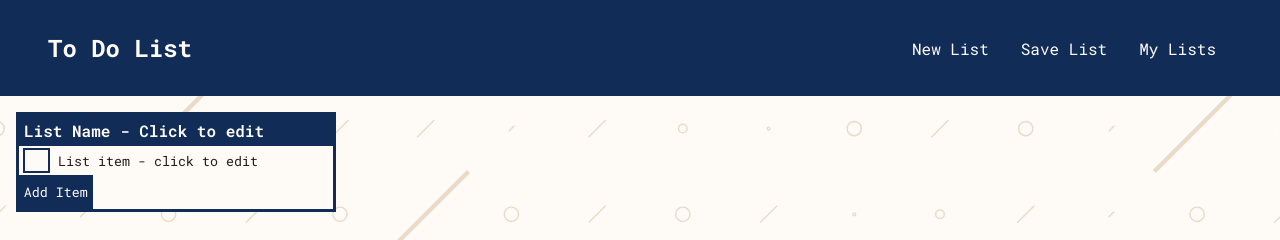
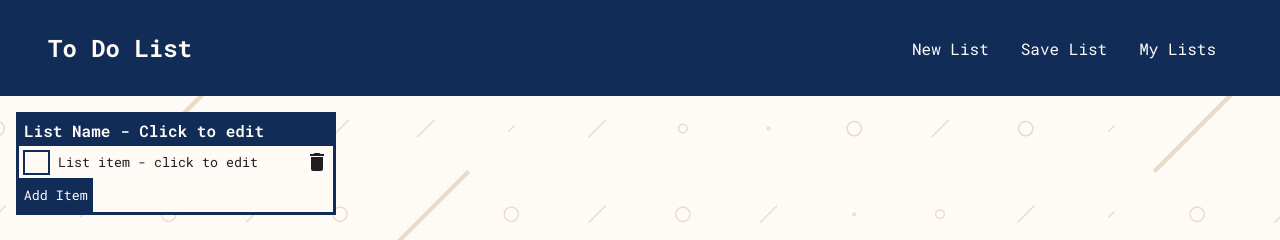
Before and after one commit to alin1k/React-ToDoList, a React (Create React App) app: page / in a window 1280 px wide. Shown: the top 240 px of the page. Built offline with nearby package versions, Linux system fonts and the light colour scheme; the HTML template or start-up script is replaced by a standard one.

Commit message:
Delete individual list items. Added delete icon

```diff
--- a/package.json
+++ b/package.json
@@ -3,6 +3,10 @@
   "version": "0.1.0",
   "private": true,
   "dependencies": {
+    "@emotion/react": "^11.11.4",
+    "@emotion/styled": "^11.11.5",
+    "@mui/icons-material": "^5.15.21",
+    "@mui/material": "^5.15.21",
     "@testing-library/jest-dom": "^5.17.0",
     "@testing-library/react": "^13.4.0",
     "@testing-library/user-event": "^13.5.0",
--- a/src/App.js
+++ b/src/App.js
@@ -1,7 +1,5 @@
 import NavBar from "./components/NavBar/NavBar";
 import List from "./components/List/List";
-
-const lists = [];
 
 function App() {
   return (
--- a/src/components/List/List.css
+++ b/src/components/List/List.css
@@ -53,6 +53,15 @@
   outline: none;
 }
 
+.deleteButton{
+  fill: #102C57;
+}
+
+.deleteButton:hover{
+  cursor: pointer;
+  fill: #DAC0A3;
+}
+
 button{
   background-color: #102C57;
   border: none;
@@ -61,3 +70,7 @@ button{
   font-family: "Roboto Mono";
   font-weight: 400;
 }
+
+button:hover{
+  cursor: pointer;
+}
--- a/src/components/List/List.js
+++ b/src/components/List/List.js
@@ -7,6 +7,15 @@ function List() {
   const [items, setItems] = useState(["List item - click to edit"]);
   const [listName, setListName] = useState("List Name - Click to edit");
 
+  const deleteItemFromList = (index)=>{
+    console.log(`Deleting item at index: ${index}`);
+    setItems((prevItems) => prevItems.filter((val, i) => i !== index));
+  }
+
+  const updateItemValue = (index, newValue) =>{
+    setItems((prevItems) => prevItems.map( (value, i) => (i === index? newValue : value)))
+  }
+
   return (
     <div className="list">
       <input className="listName" value={listName} onChange={e => setListName(e.target.value)}/>
@@ -14,7 +23,13 @@ function List() {
       <div className="listItems">
         {
           items.map((val, index)=>
-            <ListItem index={index} value={val} />
+            <ListItem
+              key={index}
+              index={index}
+              value={val}
+              deleteItemFromList={deleteItemFromList}
+              updateItemValue={updateItemValue}
+            />
           )
         }
       </div>
--- a/src/components/List/ListItem.js
+++ b/src/components/List/ListItem.js
@@ -1,21 +1,38 @@
-import { useState } from "react";
+import { useEffect, useState } from "react";
 import Checkbox from "./Checkbox/Checkbox";
 import "./List.css"
+import {Delete} from '@mui/icons-material';
 
-function ListItem({index, value}) {
+function ListItem({index, value, deleteItemFromList, updateItemValue}) {
   const [inputValue, setInputValue] = useState(value);
   const [checked, setChecked] = useState(false);
+
+  useEffect(()=>{
+    setInputValue(value)
+  }, [value])
 
   return (
     <div className="listItem">
       <Checkbox checked={checked} setChecked={setChecked} />
+
       <input
         className="listItemName"
         value={inputValue}
-        key={index}
-        onChange={(e)=> setInputValue(e.target.value)}
+        onChange={(e)=> {
+          setInputValue(e.target.value)
+          updateItemValue(index, e.target.value)
+        }}
         style={checked? {textDecoration: "line-through"} : {textDecoration: "none"}}
       />
+
+      <Delete
+        className="deleteButton"
+        onClick={()=>{
+          console.log(`Button clicked for index: ${index}`);
+          deleteItemFromList(index)
+        }}
+      />
+
     </div>
   )
 }
```
Also changed, not shown: 2 other files (tests, documents, lock files or other folders).
